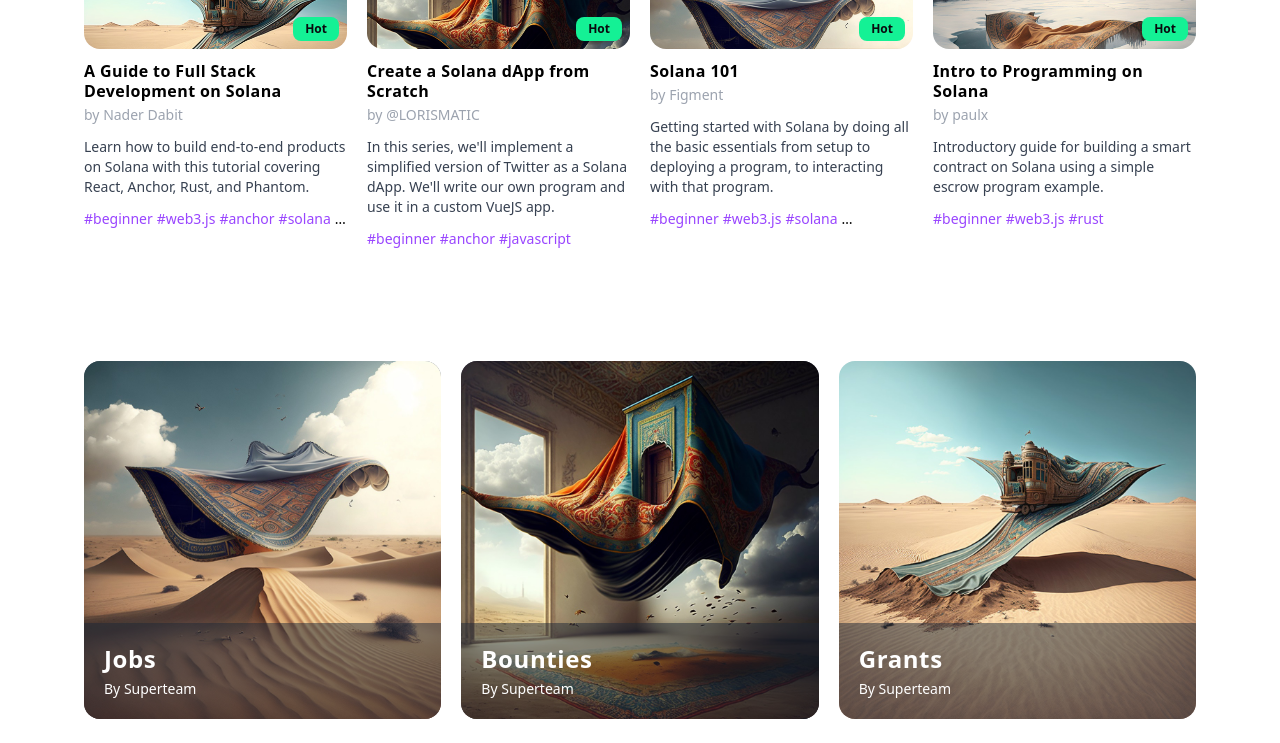
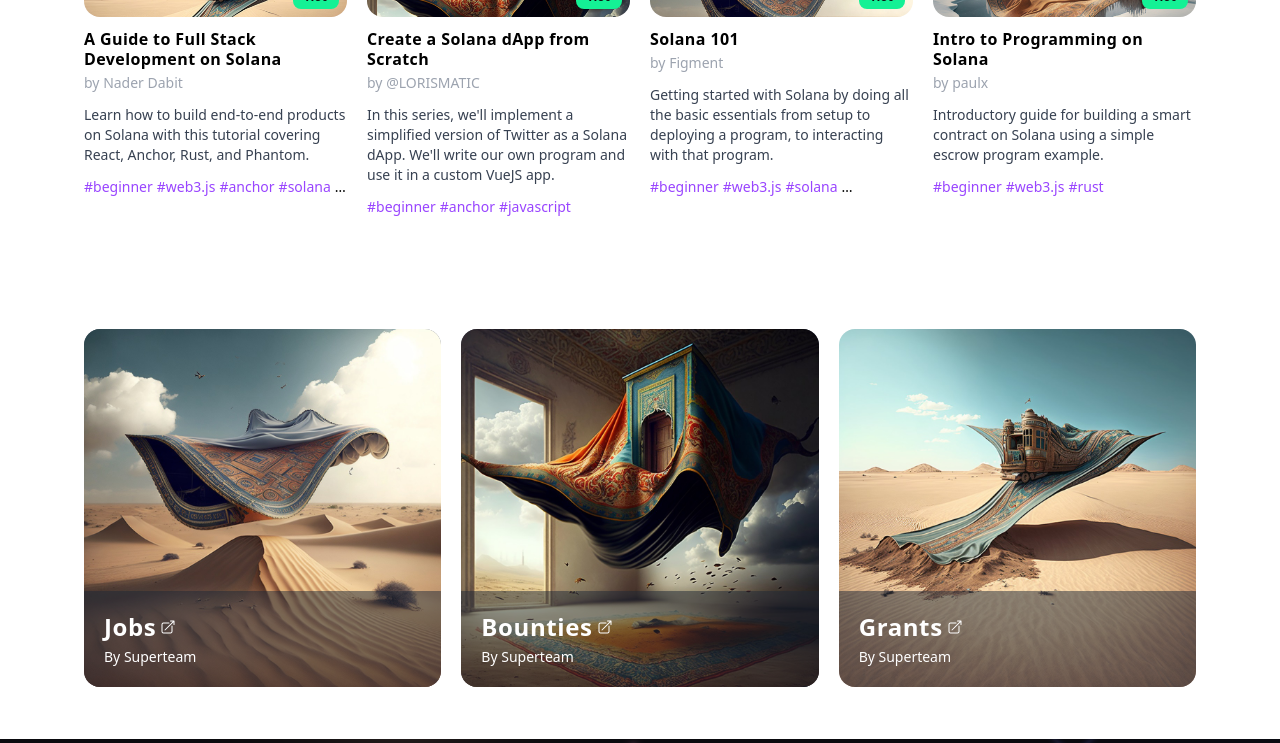
Before and after one commit to Tru3Bliss/solana-modern-ui, a Next.js app: page / in a window 1280 px wide. Shown: the part 2000-2743 px from the top of the page. Built offline with nearby package versions, Linux system fonts and the light colour scheme.

Commit message:
refactor: external links for cards

```diff
--- a/src/components/core/ImageCTACard.tsx
+++ b/src/components/core/ImageCTACard.tsx
@@ -1,5 +1,6 @@
 import styles from "@/styles/ImageCTACard.module.css";
 import Link from "next/link";
+import { ArrowTopRightOnSquareIcon } from "@heroicons/react/24/solid";
 
 const DEFAULT_IMG_SRC = "/img/cta/0.jpg";
 
@@ -9,6 +10,7 @@ type ComponentProps = {
   href: string;
   text: string;
   imageSrc?: string;
+  isExternal?: boolean;
 };
 
 export default function ImageCTACard({
@@ -16,6 +18,7 @@ export default function ImageCTACard({
   title,
   href,
   text,
+  isExternal,
   imageSrc = DEFAULT_IMG_SRC,
 }: ComponentProps) {
   return (
@@ -25,7 +28,10 @@ export default function ImageCTACard({
       </div>
       <div className={styles.metaArea}>
         <h3>
-          <Link href={href}>{title}</Link>
+          <Link href={href} target={isExternal ? "_blank" : ""}>
+            {title}
+            {isExternal && <ArrowTopRightOnSquareIcon className="w-4 h-4" />}
+          </Link>
         </h3>
         <p>{text}</p>
       </div>
--- a/src/components/home/HomeResourceCards.tsx
+++ b/src/components/home/HomeResourceCards.tsx
@@ -10,19 +10,22 @@ export default function HomeResourceCards({ className }: ComponentProps) {
     <section className={`container-inner ${styles.container} ${className}`}>
       <ImageCTACard
         title="Jobs"
-        href="https://superteam.fun"
+        isExternal={true}
+        href="https://earn.superteam.fun/opportunities/category/jobs"
         imageSrc="/img/cta/4.jpg"
         text="By Superteam"
       />
       <ImageCTACard
         title="Bounties"
-        href="https://superteam.fun"
+        isExternal={true}
+        href="https://earn.superteam.fun/opportunities/category/bounties"
         imageSrc="/img/cta/0.jpg"
         text="By Superteam"
       />
       <ImageCTACard
         title="Grants"
-        href="https://superteam.fun"
+        isExternal={true}
+        href="https://earn.superteam.fun/opportunities/category/grants"
         imageSrc="/img/cta/1.jpg"
         text="By Superteam"
       />
--- a/src/styles/ImageCTACard.module.css
+++ b/src/styles/ImageCTACard.module.css
@@ -22,6 +22,12 @@
 .metaArea h3 {
   @apply text-2xl;
 }
+.metaArea h3 a {
+  @apply inline-flex items-center;
+}
+.metaArea h3 a svg {
+  @apply ml-1;
+}
 .metaArea p {
   @apply text-sm;
 }
--- a/src/styles/PageHero.module.css
+++ b/src/styles/PageHero.module.css
@@ -7,6 +7,6 @@
 }
 
 .inner {
-  @apply py-36;
+  @apply py-32;
   @apply text-white;
 }
```
